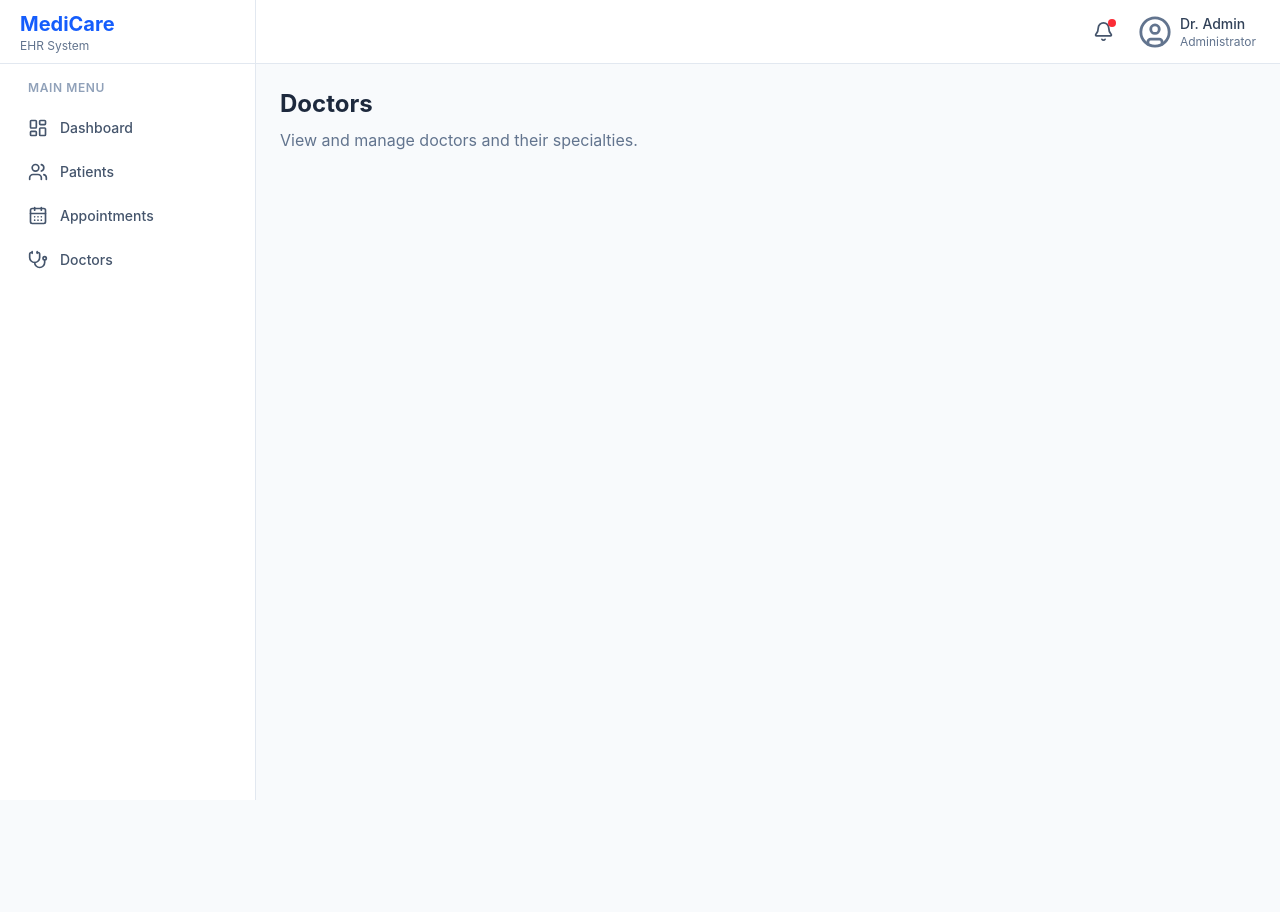
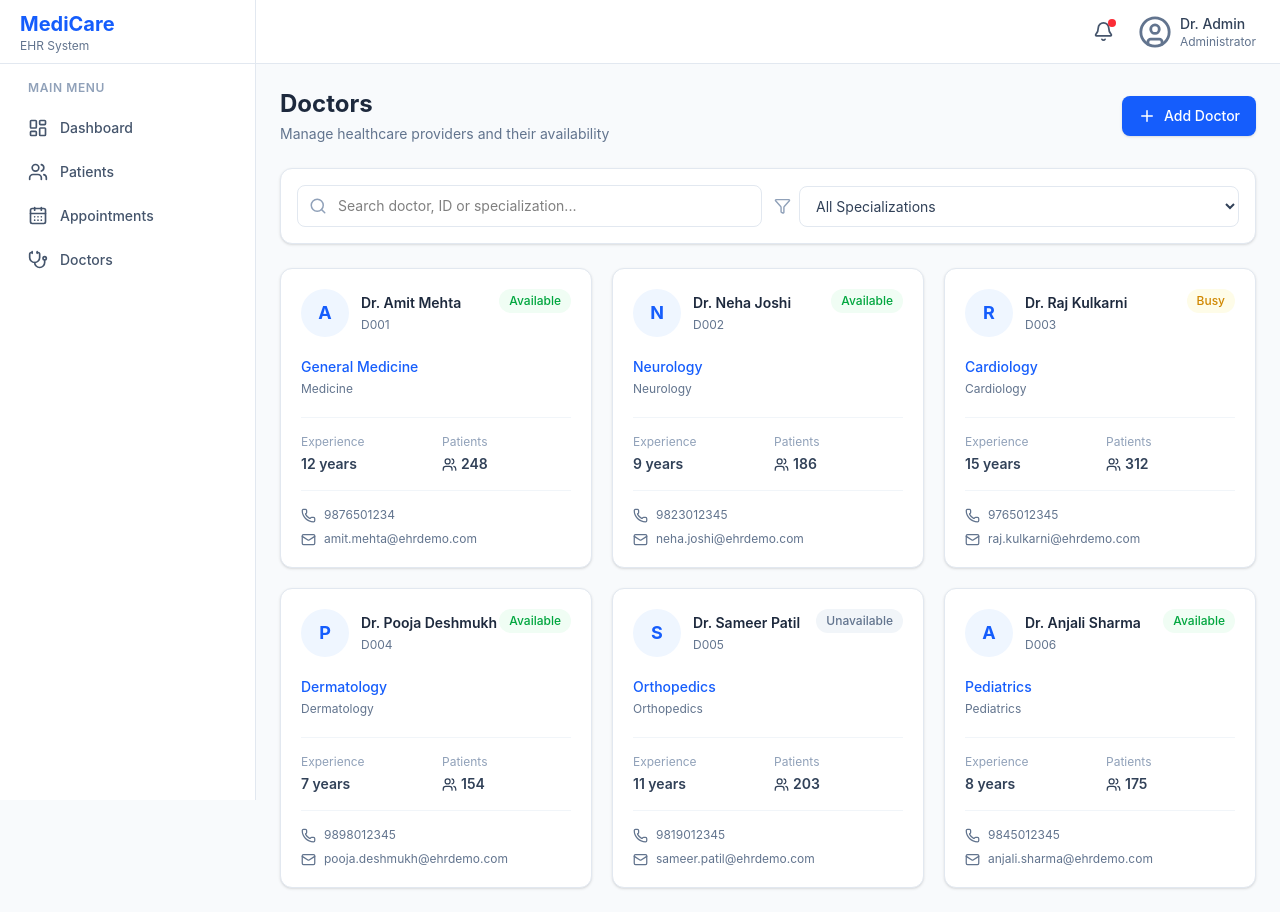
Before and after one commit to Udaykalse/clinical-ehr-dashboard, a React (Vite) app: page /doctors in a window 1280 px wide. Before the commit the page ends 800 px from the top, so only its background shows below. Built offline with nearby package versions, Linux system fonts and the light colour scheme.

Commit message:
feat: add doctors details view

```diff
--- /dev/null
+++ b/src/data/doctors.json
@@ -0,0 +1,68 @@
+[
+  {
+    "id": "D001",
+    "name": "Dr. Amit Mehta",
+    "specialization": "General Medicine",
+    "department": "Medicine",
+    "experience": 12,
+    "phone": "9876501234",
+    "email": "amit.mehta@ehrdemo.com",
+    "status": "Available",
+    "patients": 248
+  },
+  {
+    "id": "D002",
+    "name": "Dr. Neha Joshi",
+    "specialization": "Neurology",
+    "department": "Neurology",
+    "experience": 9,
+    "phone": "9823012345",
+    "email": "neha.joshi@ehrdemo.com",
+    "status": "Available",
+    "patients": 186
+  },
+  {
+    "id": "D003",
+    "name": "Dr. Raj Kulkarni",
+    "specialization": "Cardiology",
+    "department": "Cardiology",
+    "experience": 15,
+    "phone": "9765012345",
+    "email": "raj.kulkarni@ehrdemo.com",
+    "status": "Busy",
+    "patients": 312
+  },
+  {
+    "id": "D004",
+    "name": "Dr. Pooja Deshmukh",
+    "specialization": "Dermatology",
+    "department": "Dermatology",
+    "experience": 7,
+    "phone": "9898012345",
+    "email": "pooja.deshmukh@ehrdemo.com",
+    "status": "Available",
+    "patients": 154
+  },
+  {
+    "id": "D005",
+    "name": "Dr. Sameer Patil",
+    "specialization": "Orthopedics",
+    "department": "Orthopedics",
+    "experience": 11,
+    "phone": "9819012345",
+    "email": "sameer.patil@ehrdemo.com",
+    "status": "Unavailable",
+    "patients": 203
+  },
+  {
+    "id": "D006",
+    "name": "Dr. Anjali Sharma",
+    "specialization": "Pediatrics",
+    "department": "Pediatrics",
+    "experience": 8,
+    "phone": "9845012345",
+    "email": "anjali.sharma@ehrdemo.com",
+    "status": "Available",
+    "patients": 175
+  }
+]
--- a/src/pages/Doctors.jsx
+++ b/src/pages/Doctors.jsx
@@ -1,13 +1,165 @@
-import React from "react";
+import { Search, Plus, Filter, Phone, Mail, Users } from "lucide-react";
+import { useState } from "react";
+import doctors from "./../data/doctors.json";
 
 function Doctors() {
+  const [search, setSearch] = useState("");
+  const [specialization, setSpecialization] = useState("All");
+
+  const specializations = [
+    "All",
+    ...new Set(doctors.map((doctor) => doctor.specialization)),
+  ];
+
+  const filteredDoctors = doctors.filter((doctor) => {
+    const searchValue = search.toLowerCase();
+
+    const matchesSearch =
+      doctor.name.toLowerCase().includes(searchValue) ||
+      doctor.id.toLowerCase().includes(searchValue) ||
+      doctor.specialization.toLowerCase().includes(searchValue);
+
+    const matchesSpecialization =
+      specialization === "All" || doctor.specialization === specialization;
+
+    return matchesSearch && matchesSpecialization;
+  });
+
   return (
-    <div>
-      <h1 className="text-2xl font-bold text-slate-800">Doctors</h1>
+    <div className="space-y-6">
+      <div className="flex flex-col justify-between gap-4 sm:flex-row sm:items-center">
+        <div>
+          <h1 className="text-2xl font-bold text-slate-800">Doctors</h1>
 
-      <p className="mt-2 text-slate-500">
-        View and manage doctors and their specialties.
-      </p>
+          <p className="mt-1 text-sm text-slate-500">
+            Manage healthcare providers and their availability
+          </p>
+        </div>
+
+        <button className="flex items-center justify-center gap-2 rounded-lg bg-blue-600 px-4 py-2.5 text-sm font-medium text-white shadow-sm transition hover:bg-blue-700">
+          <Plus size={18} />
+          Add Doctor
+        </button>
+      </div>
+
+      <div className="rounded-xl border border-slate-200 bg-white p-4 shadow-sm">
+        <div className="grid grid-cols-1 gap-3 md:grid-cols-2">
+          <div className="relative">
+            <Search
+              size={18}
+              className="absolute left-3 top-1/2 -translate-y-1/2 text-slate-400"
+            />
+
+            <input
+              type="text"
+              value={search}
+              onChange={(e) => setSearch(e.target.value)}
+              placeholder="Search doctor, ID or specialization..."
+              className="w-full rounded-lg border border-slate-200 py-2.5 pl-10 pr-4 text-sm outline-none transition focus:border-blue-500 focus:ring-2 focus:ring-blue-100"
+            />
+          </div>
+
+          <div className="flex items-center gap-2">
+            <Filter size={18} className="text-slate-400" />
+
+            <select
+              value={specialization}
+              onChange={(e) => setSpecialization(e.target.value)}
+              className="w-full rounded-lg border border-slate-200 bg-white px-3 py-2.5 text-sm text-slate-700 outline-none focus:border-blue-500"
+            >
+              {specializations.map((item) => (
+                <option key={item} value={item}>
+                  {item === "All" ? "All Specializations" : item}
+                </option>
+              ))}
+            </select>
+          </div>
+        </div>
+      </div>
+
+      <div className="grid grid-cols-1 gap-5 md:grid-cols-2 xl:grid-cols-3">
+        {filteredDoctors.length > 0 ? (
+          filteredDoctors.map((doctor) => (
+            <div
+              key={doctor.id}
+              className="rounded-xl border border-slate-200 bg-white p-5 shadow-sm transition hover:-translate-y-1 hover:shadow-md"
+            >
+              <div className="flex items-start justify-between">
+                <div className="flex items-center gap-3">
+                  <div className="flex h-12 w-12 items-center justify-center rounded-full bg-blue-50 text-lg font-bold text-blue-600">
+                    {doctor.name.replace("Dr. ", "").charAt(0)}
+                  </div>
+
+                  <div>
+                    <h2 className="text-sm font-semibold text-slate-800">
+                      {doctor.name}
+                    </h2>
+
+                    <p className="mt-1 text-xs text-slate-500">{doctor.id}</p>
+                  </div>
+                </div>
+
+                <span
+                  className={`rounded-full px-2.5 py-1 text-xs font-medium ${
+                    doctor.status === "Available"
+                      ? "bg-green-50 text-green-600"
+                      : doctor.status === "Busy"
+                        ? "bg-yellow-50 text-yellow-600"
+                        : "bg-slate-100 text-slate-500"
+                  }`}
+                >
+                  {doctor.status}
+                </span>
+              </div>
+
+              <div className="mt-5">
+                <p className="text-sm font-medium text-blue-600">
+                  {doctor.specialization}
+                </p>
+
+                <p className="mt-1 text-xs text-slate-500">
+                  {doctor.department}
+                </p>
+              </div>
+
+              <div className="mt-5 grid grid-cols-2 gap-3 border-y border-slate-100 py-4">
+                <div>
+                  <p className="text-xs text-slate-400">Experience</p>
+
+                  <p className="mt-1 text-sm font-semibold text-slate-700">
+                    {doctor.experience} years
+                  </p>
+                </div>
+
+                <div>
+                  <p className="text-xs text-slate-400">Patients</p>
+
+                  <p className="mt-1 flex items-center gap-1 text-sm font-semibold text-slate-700">
+                    <Users size={15} />
+                    {doctor.patients}
+                  </p>
+                </div>
+              </div>
+
+              <div className="mt-4 space-y-2">
+                <div className="flex items-center gap-2 text-xs text-slate-500">
+                  <Phone size={15} />
+                  {doctor.phone}
+                </div>
+
+                <div className="flex items-center gap-2 text-xs text-slate-500">
+                  <Mail size={15} />
+                  {doctor.email}
+                </div>
+              </div>
+            </div>
+          ))
+        ) : (
+          <div className="col-span-full rounded-xl border border-slate-200 bg-white px-5 py-10 text-center text-sm text-slate-500">
+            No doctors found
+          </div>
+        )}
+      </div>
     </div>
   );
 }
```
